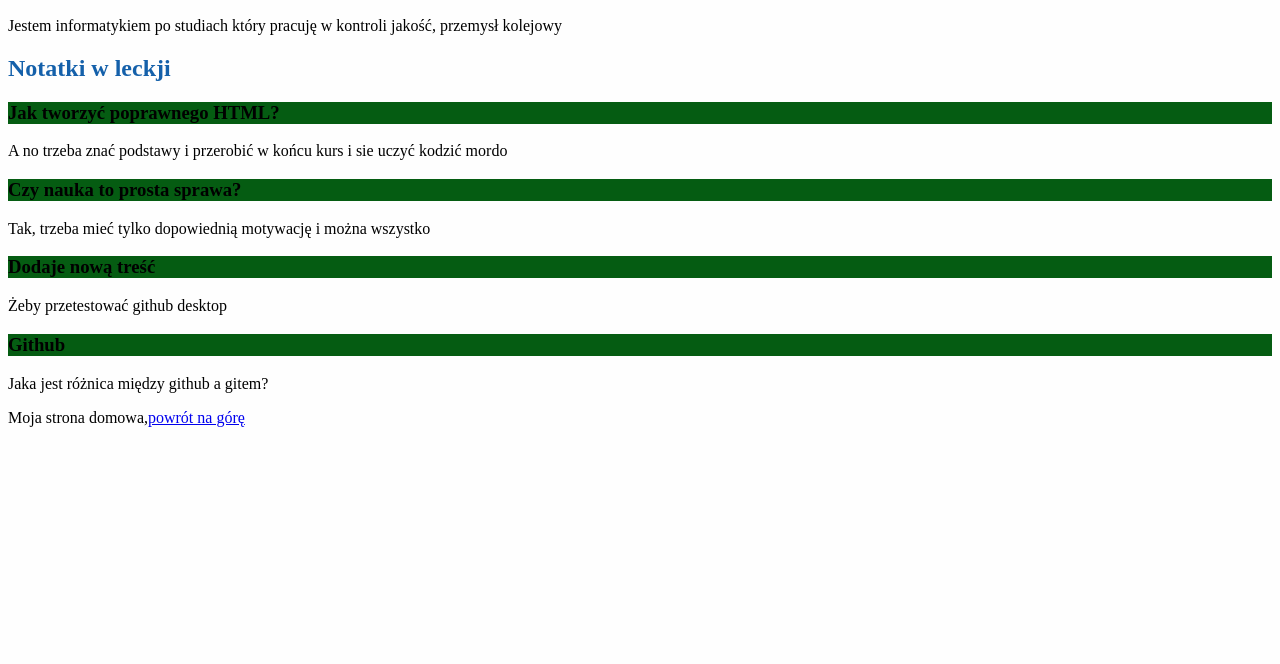
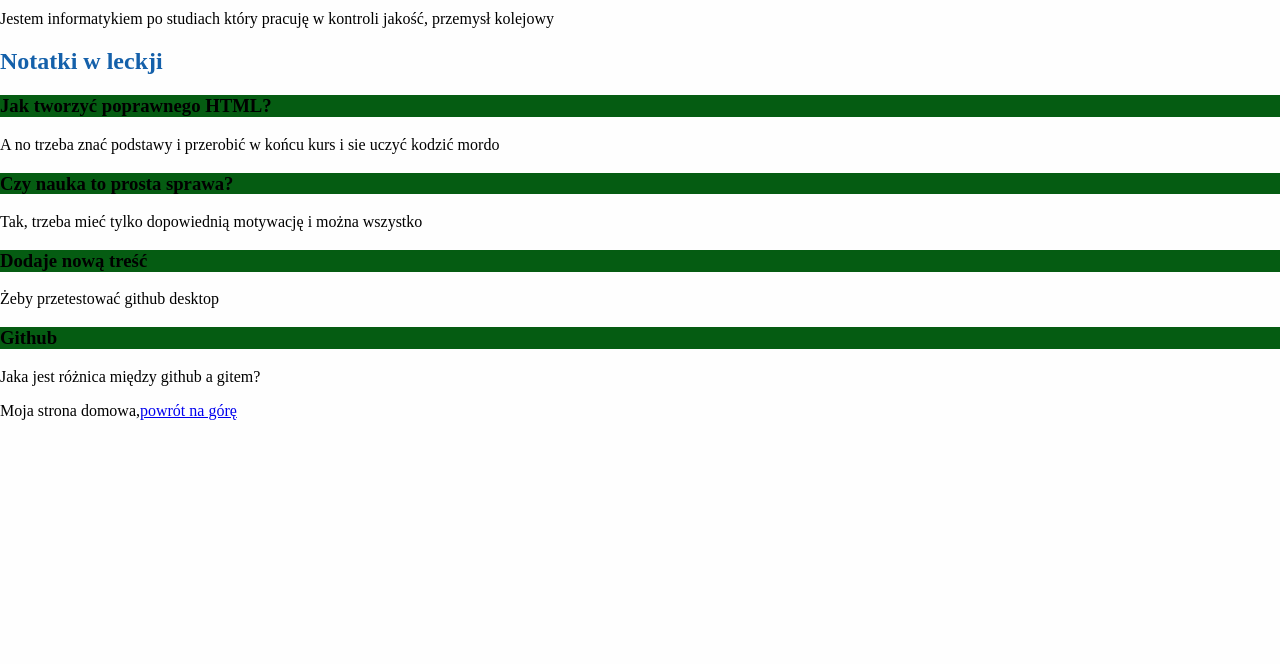
Before and after one commit to krzysztof1993/hompage-modul2, a plain HTML site: page index.html in a window 1280 px wide. Shown: the part 136-800 px from the top of the page. Drawn offline with Linux system fonts and the light colour scheme.

Commit message:
add normalize.css file in every html file

```diff
--- a/index.html
+++ b/index.html
@@ -11,6 +11,7 @@
         color: #1460aa;
       }
     </style>
+    <link rel="stylesheet" type="text/css" href="normalize.css" />
     <link rel="stylesheet" type="text/css" href="style.css" />
     <title>Strona domowa</title>
   </head>
```
Also changed, not shown: podstrona.html (+1 -0 lines).
